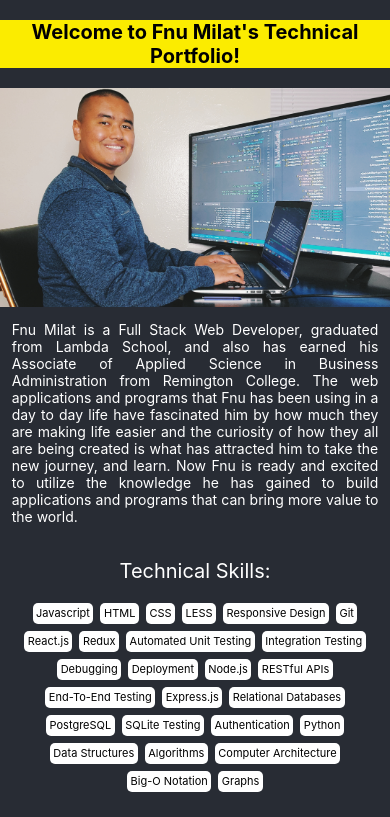
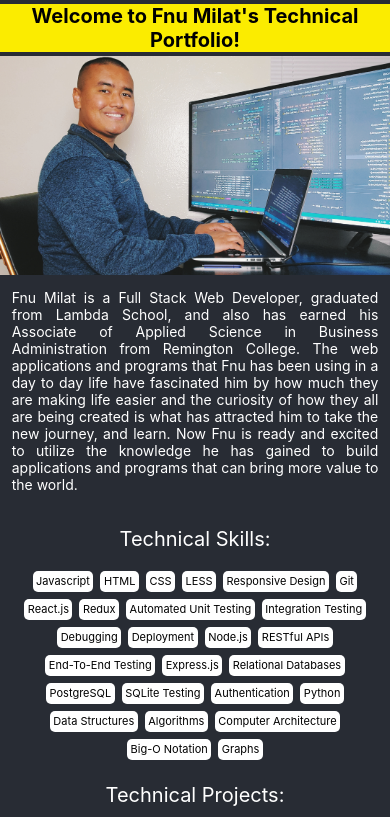
Before and after one commit to fnumilat/myportfolio, a React (Create React App) app in the folder my-portfolio/: page / in a window 390 px wide. Shown: the top 817 px of the page. Built offline with nearby package versions, Linux system fonts and the light colour scheme.

Commit message:
Updated the styles.

```diff
--- a/my-portfolio/src/App.css
+++ b/my-portfolio/src/App.css
@@ -35,6 +35,8 @@
 @media only screen and (max-width: 500px) {
   .App-header-title {
     font-size: 20px;
+    width: 100%;
+    margin: 1%;
   }
 }
 
@@ -108,6 +110,7 @@
 }
 
 .About-section-header {
+  display: none;
   font-size: 35px;
   color: white;
   margin-bottom: -1%;
@@ -281,7 +284,7 @@
 /* Extra small devices (phones, 500px and down) */
 @media only screen and (max-width: 500px) {
   .Project-title {
-    font-size: 18px;
+    font-size: 20px;
   }
 }
 
```
